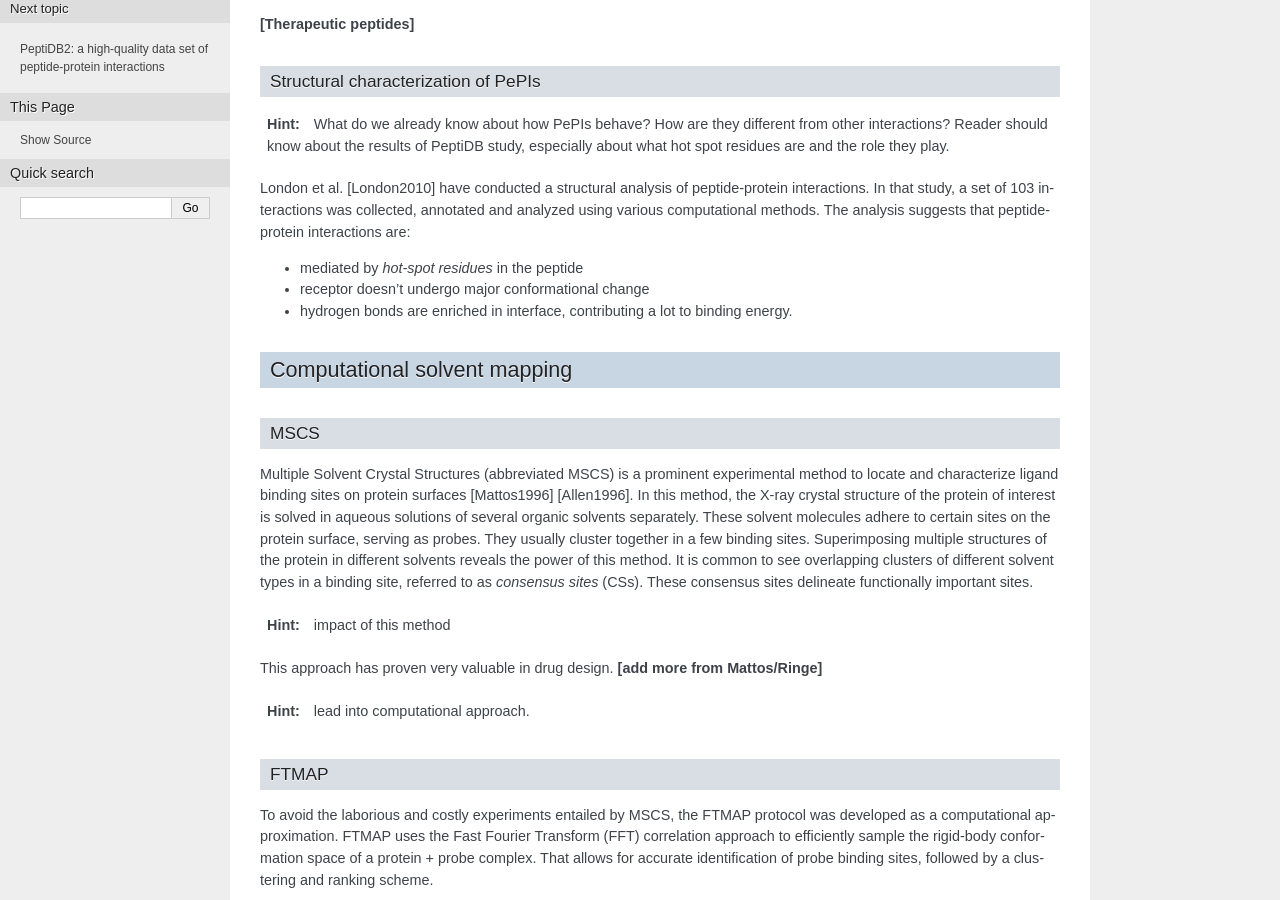
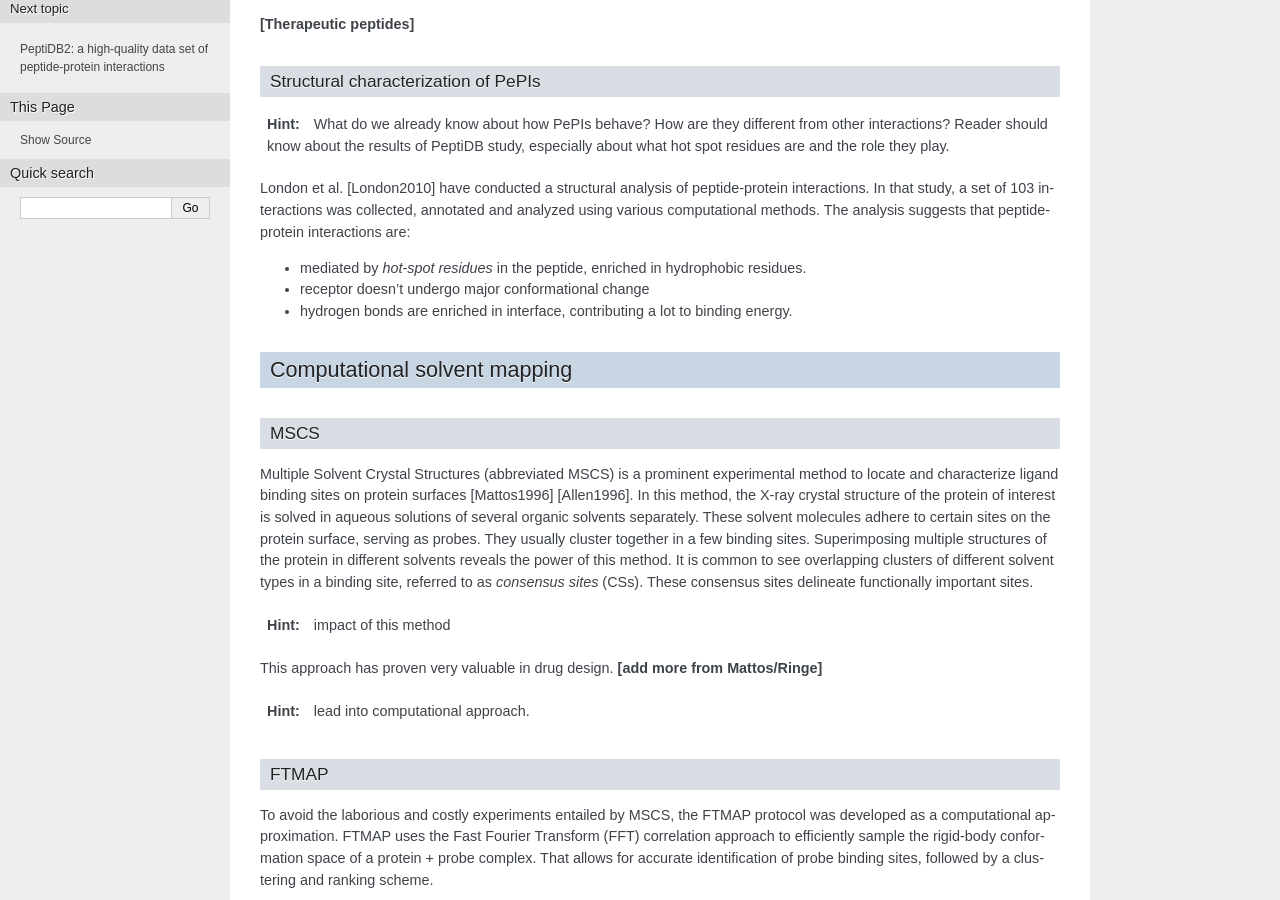
Before and after one commit to assaff/msc-thesis, a Sphinx documentation site: the page built from source/background.rst, in a window 1280 px wide and 900 px high, scrolled down 401 px. Built offline with Sphinx 7.4.7, drawn with Linux system fonts in a browser that asks for light colours; formulas are drawn with MathJax 3.

Commit message:
annotated one result from peptidb

```diff
--- a/source/background.rst
+++ b/source/background.rst
@@ -42,7 +42,8 @@ peptide-protein interactions. In that study, a set of 103 interactions
 was collected, annotated and analyzed using various computational
 methods. The analysis suggests that peptide-protein interactions are:
 
-* mediated by *hot-spot residues* in the peptide
+* mediated by *hot-spot residues* in the peptide, enriched in
+  hydrophobic residues.
 * receptor doesn't undergo major conformational change
 * hydrogen bonds are enriched in interface, contributing a lot to
   binding energy.
```
